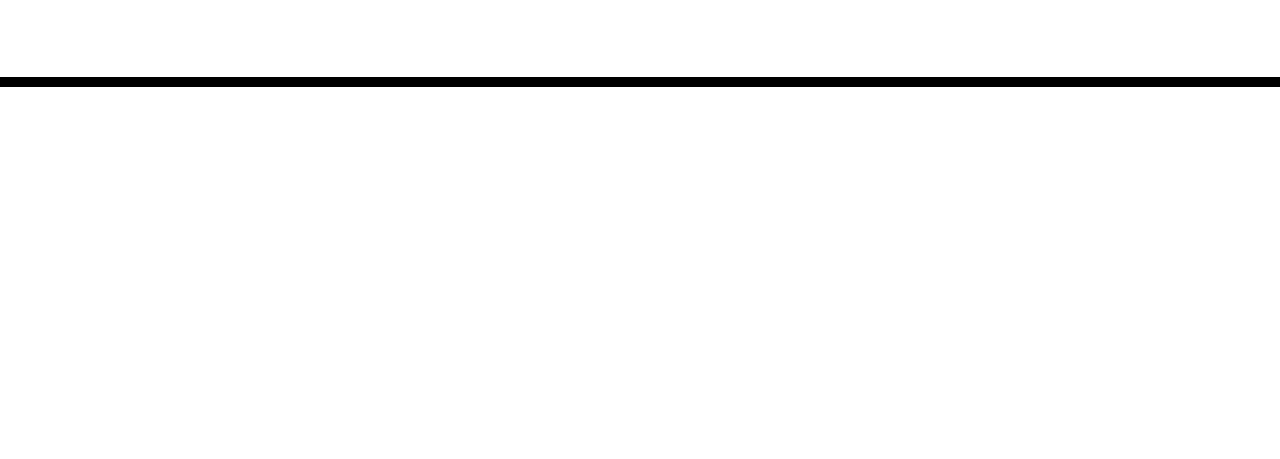
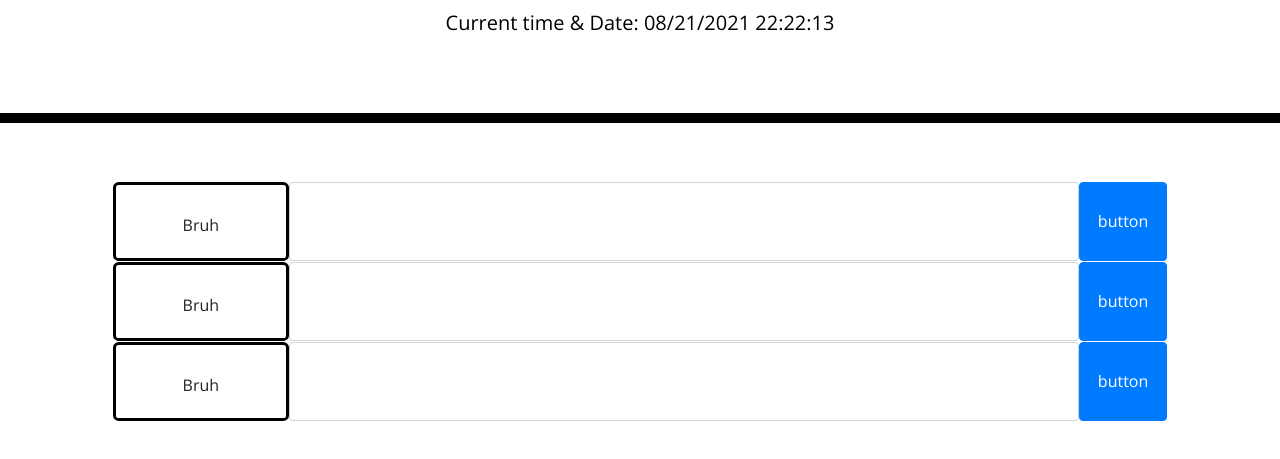
Before and after one commit to QuentinHnilica/work-day-scheduler, a plain HTML site: page index.html in a window 1280 px wide. Shown: the part 181-640 px from the top of the page. Drawn offline with nearby package versions, Linux system fonts and the light colour scheme; files that its build step writes are made by us from their sources.

Commit message:
added Updating Time in js, and styled the page

```diff
--- a/assets/css/style.css
+++ b/assets/css/style.css
@@ -69,3 +69,26 @@ textarea {
   font-size: 20px;
   transition: all 0.3s ease-in-out;
 }
+
+main{
+  display: flex;
+  justify-content: center;
+  flex-wrap: wrap;
+  flex-direction: column;
+  padding-top: 2%;
+  padding-right: 10%;
+  padding-bottom: 2%;
+  padding-left: 10%;
+}
+.dates{
+  border:solid 3px #000000;
+  height: 100%;
+  border-radius: .35rem;
+}
+.textBox{
+  height: 100%;
+}
+.myText{
+  text-align: center;
+  margin: auto;
+}
--- a/assets/js/script.js
+++ b/assets/js/script.js
@@ -0,0 +1,13 @@
+var currDay = document.querySelector("#currentDay")
+var todaysDate = moment().format("MM/DD/YYYY");
+var startTime = new Date().getHours()+ ":" + new Date().getMinutes() + ":" + new Date().getSeconds();
+
+
+currDay.innerHTML = "Current time & Date: " + todaysDate + "  " + startTime
+
+var timeUpdate = setInterval(() => {
+
+    var dt = new Date();
+    var times = dt.getHours() + ":" + dt.getMinutes() + ":" + dt.getSeconds();
+    currDay.innerHTML = "Current time & Date: " + todaysDate + "  " + times
+}, 1000);
--- a/index.html
+++ b/index.html
@@ -18,7 +18,7 @@
       href="https://fonts.googleapis.com/css?family=Open+Sans&display=swap"
       rel="stylesheet"
     />
-    <link rel="stylesheet" href="style.css" />
+    <link rel="stylesheet" href="assets/css/style.css" />
     <title>Work Day Scheduler</title>
   </head>
 
@@ -28,11 +28,34 @@
       <p class="lead">A simple calendar app for scheduling your work day</p>
       <p id="currentDay" class="lead"></p>
     </header>
-    <div class="container">
-      <!-- Timeblocks go here -->
-    </div>
+      <main>
+        <div class="row">
+          <div class="col-2 dates">
+            <p class="myText">Bruh</p>
+          </div>
+          <input type="text" class="form-control col-9 textBox" aria-label="Amount (to the nearest dollar)">
+          <button class="btn btn-primary col-1">button</button>
+        </div>
 
+        <div class="row">
+          <div class="col-2 dates">
+            <p class="myText">Bruh</p>
+          </div>
+          <input type="text" class="form-control col-9 textBox" aria-label="Amount (to the nearest dollar)">
+          <button class="btn btn-primary col-1">button</button>
+        </div>
+
+        <div class="row">
+          <div class="col-2 dates">
+            <p class="myText">Bruh</p>
+          </div>
+          <input type="text" class="form-control col-9 textBox" aria-label="Amount (to the nearest dollar)">
+          <button class="btn btn-primary col-1">button</button>
+        </div>
+      </main>
     <script src="https://cdnjs.cloudflare.com/ajax/libs/jquery/3.2.1/jquery.min.js"></script>
     <script src="https://cdnjs.cloudflare.com/ajax/libs/moment.js/2.24.0/moment.min.js"></script>
+
+    <script src="assets/js/script.js"></script>
   </body>
 </html>
```
